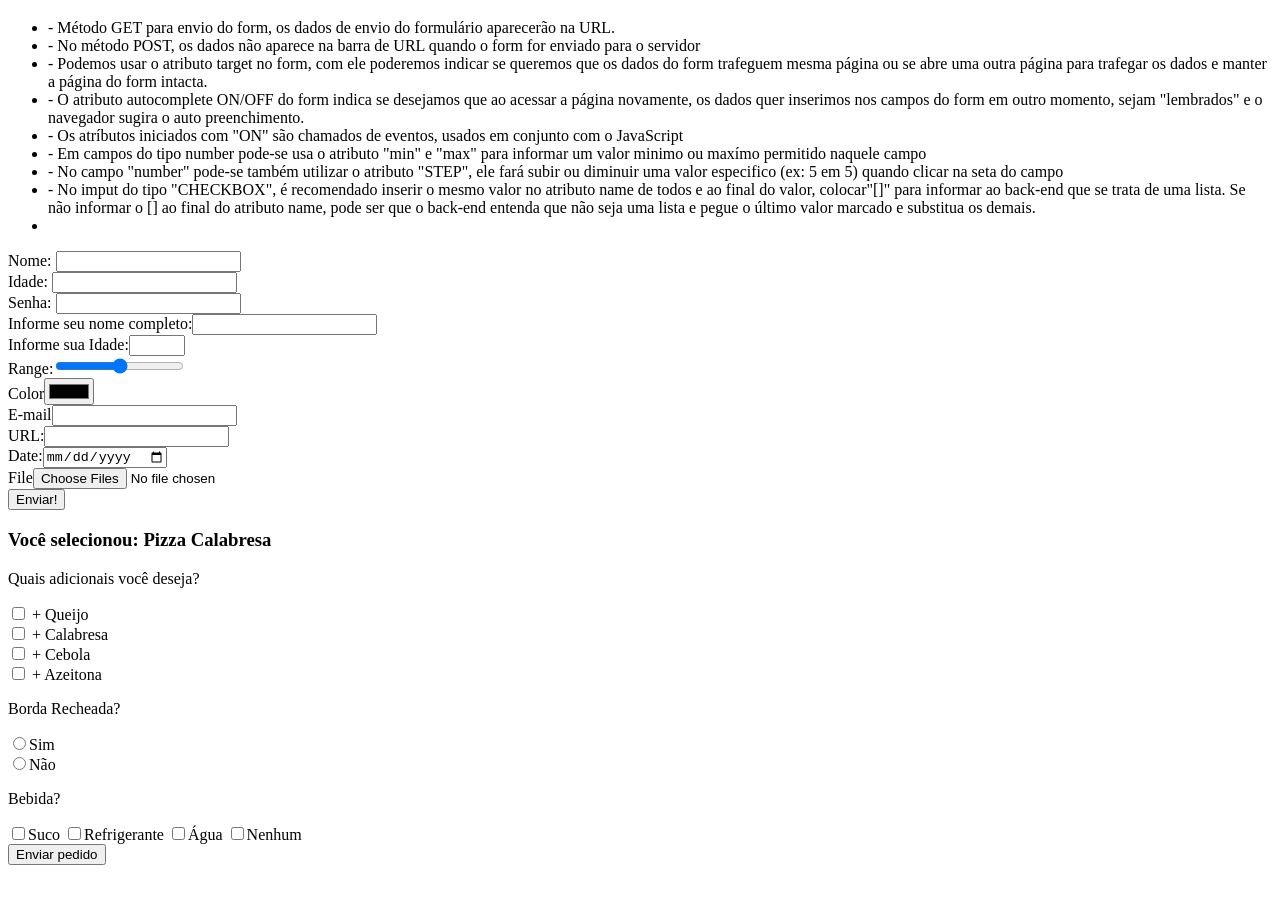
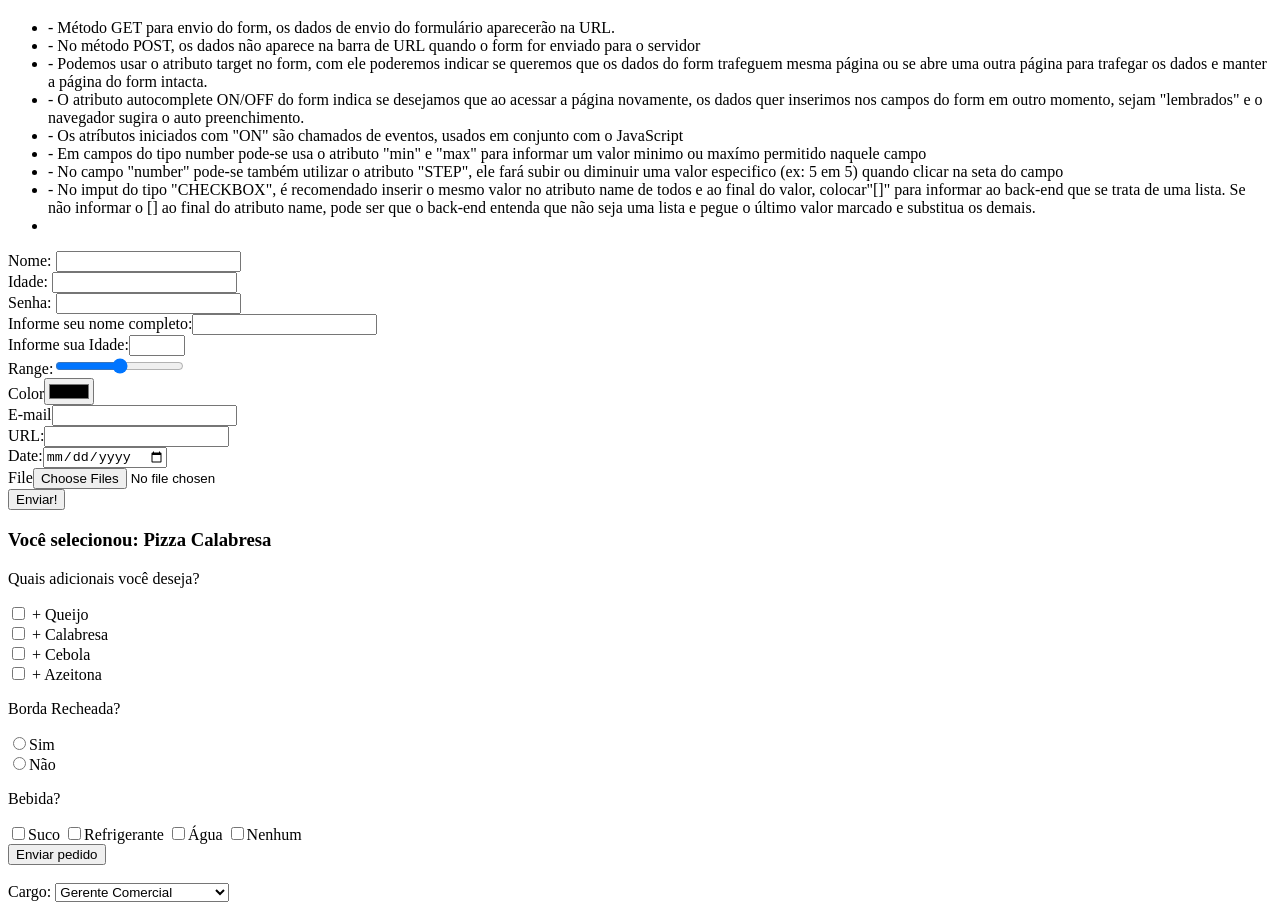
Before and after one commit to icaronascimento-git/ativiade01-formacao-html-dio, a plain HTML site: page formulario.html in a window 1280 px wide. Shown: the part 61-971 px from the top of the page. Before the commit the page ends 934 px from the top, so only its background shows below. Drawn offline with Linux system fonts and the light colour scheme.

Commit message:
subindo aulas sobre buttons e select

```diff
--- a/formulario.html
+++ b/formulario.html
@@ -53,7 +53,21 @@
         <input type="checkbox" name="bebida[]" id="" value="Refrigerante">Refrigerante
         <input type="checkbox" name="bebida[]" id="" value="Água">Água
         <input type="checkbox" name="bebida[]" id="" value="Nenhum">Nenhum <br>
-        <button type="submit">Enviar pedido</button>
+        <button type="submit">Enviar pedido</button> <br><br>
+
+        <!-- AULA SOBRE BUTTON E SEUS TIPOS -->
+
+        <!-- AULA SOBRE SELECT E SEUS TIPOS -->
+        <label for="text">Cargo:</label>
+        <select name="role" id="">
+            <option value="gerente comercial">Gerente Comercial</option>
+            <option value="supervisor de loja">Supervisor de Loja</option>
+            <option value="desenvolvedor front-end">Desenvolvedor Front-End</option>
+            <option value="analista de dados">Analista de Dados</option>
+
+
+        </select>
+
 
 
 
```
